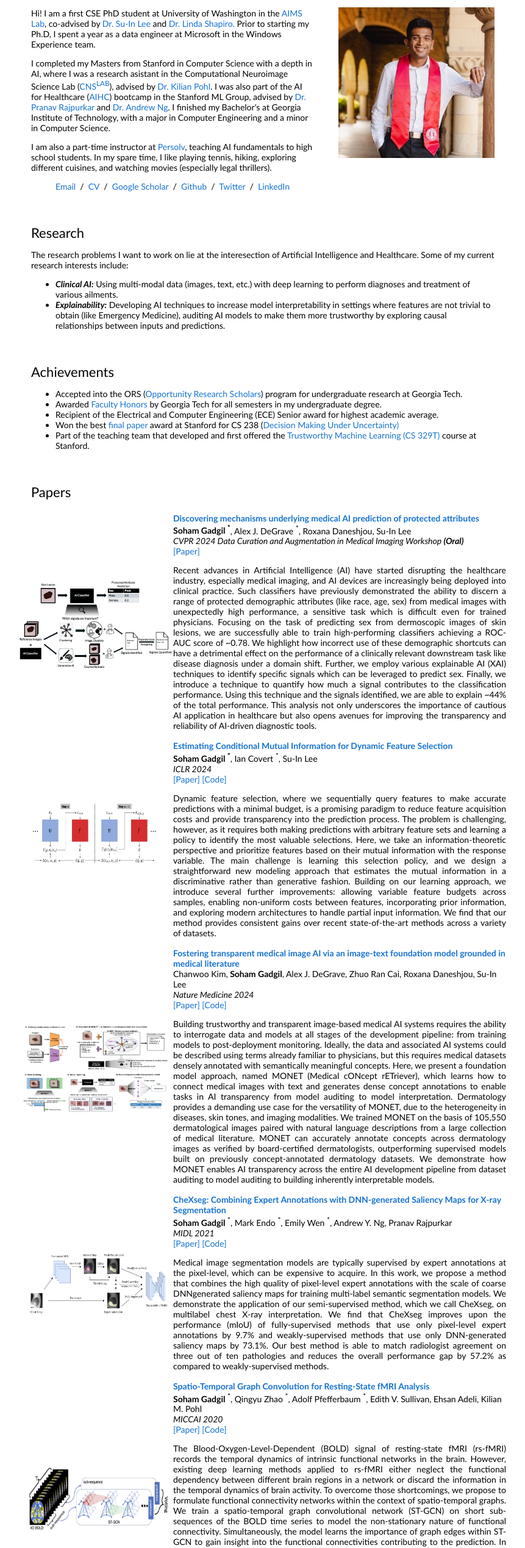
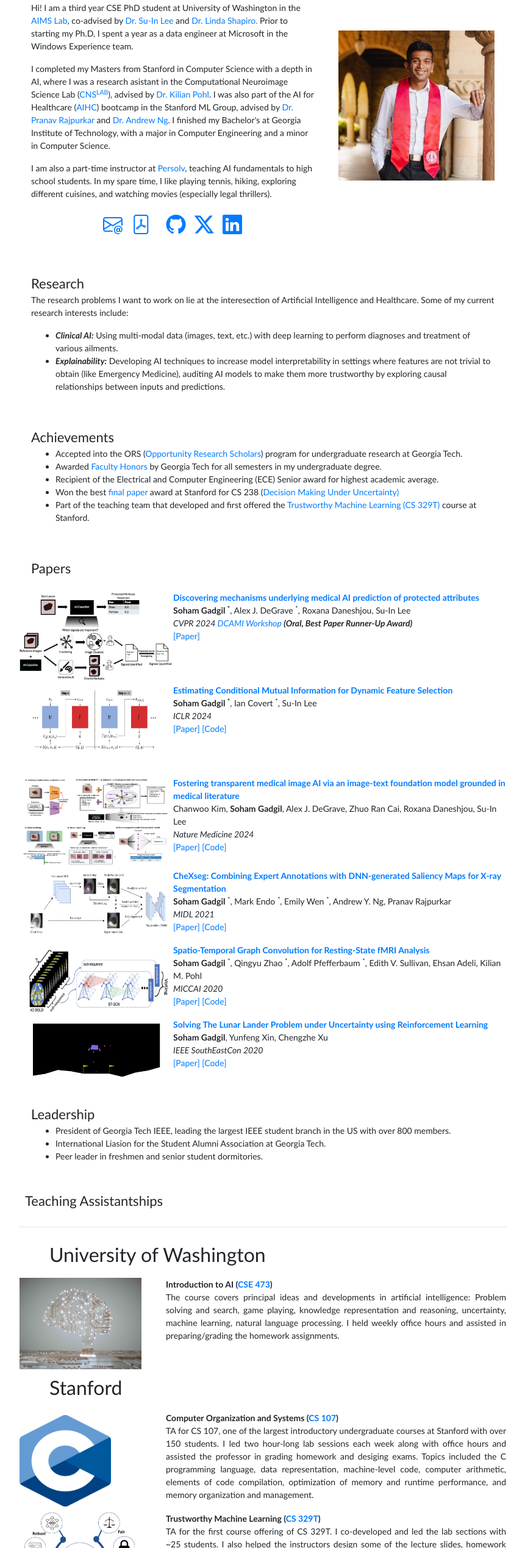
Before and after one commit to sgadgil6/sgadgil6.github.io, a plain HTML site: page index.html in a window 1280 px wide. Shown: the part 82-2620 px from the top of the page at 61% size, without its empty margins (209-1070 px from the left). Drawn offline with nearby package versions, Linux system fonts and the light colour scheme; some icons are missing.

Commit message:
updating icons and about me

```diff
--- a/index.html
+++ b/index.html
@@ -11,6 +11,41 @@
   <meta name="viewport" content="width=device-width, initial-scale=1">
 
   <link rel="stylesheet" type="text/css" href="stylesheet.css">
+  <link href="https://cdn.jsdelivr.net/npm/bootstrap-icons/font/bootstrap-icons.css" rel="stylesheet">
+  <link rel="stylesheet" href="https://stackpath.bootstrapcdn.com/bootstrap/4.5.0/css/bootstrap.min.css">
+  <link rel="stylesheet" href="https://cdn.jsdelivr.net/gh/jpswalsh/academicons@1/css/academicons.min.css">
+
+  <script src="https://code.jquery.com/jquery-3.5.1.min.js"></script>
+  <script src="https://cdn.jsdelivr.net/npm/popper.js@1.16.0/dist/umd/popper.min.js"></script>
+  <script src="https://stackpath.bootstrapcdn.com/bootstrap/4.5.0/js/bootstrap.min.js"></script>
+  <script>
+  $(document).ready(function(){
+      $('[data-toggle="tooltip"]').tooltip({
+          placement : 'bottom'
+      });
+  });
+  </script>
+  <style>
+    /* Customizing the tooltip */
+    .tooltip-inner {
+        background-color: black; /*Change background color*/
+        color: white; /* Change text color */
+        border-radius: 10px; /* Rounded corners */
+        font-size: 12x; /* Increase font size */
+        padding: 10px; /* Add padding */
+        box-shadow: 0px 4px 8px rgba(0, 0, 0, 0.2); /* Add a shadow */
+    }
+
+    /* Tooltip arrow customization */
+    .tooltip.bs-tooltip-top .tooltip-arrow {
+        border-top-color: #4CAF50; /* Match arrow color to the tooltip */
+    }
+
+    /* Animation for tooltip */
+    .fade {
+        transition: opacity 0.5s ease-in-out; /* Smooth fade-in/out effect */
+    }
+</style>
   <link rel="icon" type="image/png" href="images/seal_icon.png">
 </head>
 
@@ -25,7 +60,7 @@
                 <name>Soham Gadgil</name>
               </p>
               <p>
-              Hi! I am a first CSE PhD
+              Hi! I am a third year CSE PhD
               student at University of Washington in the <a href="https://aims.cs.washington.edu/home" target="_blank">AIMS Lab</a>, co-advised by <a href="https://www.linkedin.com/in/su-in-lee-b9855073/" target="_blank">Dr. Su-In Lee</a> and <a href="https://homes.cs.washington.edu/~shapiro/" target="_blank">Dr. Linda Shapiro.</a> Prior to starting my Ph.D, I spent a year as a data engineer at Microsoft in the Windows Experience team.
               </p>
               <p class="content">
@@ -33,12 +68,12 @@
               </p>
               <p class="content">I am also a part-time instructor at <a href="https://persolv.ai/" target="_blank">Persolv</a>, teaching AI fundamentals to high school students. In my spare time, I like playing tennis, hiking, exploring different cuisines, and watching movies (especially legal thrillers).
               <p style="text-align:center">
-                <a href="mailto:sgadgil@uw.edu">Email</a> &nbsp/&nbsp
-                <a href="data/Resume_Soham_Gadgil_PhD_12_15_23.pdf" target="_blank">CV</a> &nbsp/&nbsp
-                <a href="https://scholar.google.com/citations?user=Tg2VT2UAAAAJ&hl=en&oi=ao" target="_blank">Google Scholar</a> &nbsp/&nbsp
-                <a href="https://github.com/sgadgil6" target="_blank"> Github </a> &nbsp/&nbsp
-                <a href="https://twitter.com/soham_gadgil" target="_blank"> Twitter </a> &nbsp/&nbsp
-                <a href="https://www.linkedin.com/in/soham-gadgil-2729a9105/" target="_blank">LinkedIn</a>
+                <a href="mailto:sgadgil@uw.edu"><span class="bi bi-envelope-at" data-toggle="tooltip" data-original-title="Email" style="font-size: 2rem;"></span></a> &nbsp&nbsp
+                <a href="data/Resume_Soham_Gadgil_PhD_12_15_23.pdf" target="_blank"><span class="bi bi-file-pdf" data-toggle="tooltip" data-original-title="CV" style="font-size: 2rem;"></span></a></a> &nbsp&nbsp
+                <a href="https://scholar.google.com/citations?user=Tg2VT2UAAAAJ&hl=en&oi=ao" target="_blank"><i class="ai ai-google-scholar ai-2x" data-toggle="tooltip" data-original-title="Google Scholar" style="font-size: 2rem;"></i></a> &nbsp&nbsp
+                <a href="https://github.com/sgadgil6" target="_blank"><span class="bi bi-github" data-toggle="tooltip" data-original-title="GitHub" style="font-size: 2rem;"></span></a> &nbsp&nbsp
+                <a href="https://twitter.com/soham_gadgil" target="_blank"><span class="bi bi-twitter-x" data-toggle="tooltip" data-original-title="Twitter" style="font-size: 2rem;"></span></a> &nbsp&nbsp
+                <a href="https://www.linkedin.com/in/soham-gadgil-2729a9105/" target="_blank"><span class="bi bi-linkedin" data-toggle="tooltip" data-original-title="LinkedIn" style="font-size: 2rem;"></span></a>
               </p>
             </td>
             <td style="padding:2.5%;width:40%;max-width:40%">
@@ -102,11 +137,11 @@
             Roxana Daneshjou,
             Su-In Lee
             <br>
-              <em>CVPR 2024 Data Curation and Augmentation in Medical Imaging Workshop <strong>(Oral)</strong> </em>
+              <em>CVPR 2024 <a href="https://dca-in-mi.github.io/" target="_blank">DCAMI Workshop</a> <strong>(Oral, Best Paper Runner-Up Award)</strong> </em>
               <!-- <font color="red">(Poster)</font> -->
               <br>
               <a href="https://www.medrxiv.org/content/10.1101/2024.04.09.24305289v1.full.pdf" target="_blank"> [Paper]</a>
-              <p align="justify"> Recent advances in Artificial Intelligence (AI) have
+              <!-- <p align="justify"> Recent advances in Artificial Intelligence (AI) have
                 started disrupting the healthcare industry, especially medical imaging, and AI devices are increasingly being deployed
                 into clinical practice. Such classifiers have previously
                 demonstrated the ability to discern a range of protected demographic attributes (like race, age, sex) from medical images with unexpectedly high performance, a sensitive task
@@ -121,7 +156,7 @@
                 performance. Using this technique and the signals identified, we are able to explain ~44% of the total performance.
                 This analysis not only underscores the importance of cautious AI application in healthcare but also opens avenues
                 for improving the transparency and reliability of AI-driven
-                diagnostic tools.</p>
+                diagnostic tools.</p>  -->
             </td>
           </tr>
           <tr>
@@ -139,7 +174,7 @@
               <br>
               <a href="https://arxiv.org/pdf/2306.03301.pdf" target="_blank"> [Paper]</a>
               <a href="https://github.com/suinleelab/DIME" target="_blank"> [Code]</a>
-              <p align="justify"> Dynamic feature selection, where we sequentially query features to make accurate
+              <!-- <p align="justify"> Dynamic feature selection, where we sequentially query features to make accurate
                 predictions with a minimal budget, is a promising paradigm to reduce feature
                 acquisition costs and provide transparency into the prediction process. The problem is challenging, however, as it requires both making predictions with arbitrary
                 feature sets and learning a policy to identify the most valuable selections. Here,
@@ -150,7 +185,7 @@
                 fashion. Building on our learning approach, we introduce several further improvements: allowing variable feature budgets across samples, enabling non-uniform
                 costs between features, incorporating prior information, and exploring modern
                 architectures to handle partial input information. We find that our method provides
-                consistent gains over recent state-of-the-art methods across a variety of datasets.</p>
+                consistent gains over recent state-of-the-art methods across a variety of datasets.</p>  -->
             </td>
           </tr>
 
@@ -173,7 +208,7 @@
               <a href="https://www.medrxiv.org/content/medrxiv/early/2023/06/12/2023.06.07.23291119.full.pdf" target="_blank"> [Paper]</a>
               <a href="https://github.com/suinleelab/MONET" target="_blank"> [Code]</a>
 
-              <p align="justify"> Building trustworthy and transparent image-based medical AI systems requires the ability to interrogate data and
+              <!-- <p align="justify"> Building trustworthy and transparent image-based medical AI systems requires the ability to interrogate data and
                 models at all stages of the development pipeline: from training models to post-deployment monitoring. Ideally,
                 the data and associated AI systems could be described using terms already familiar to physicians, but this requires
                 medical datasets densely annotated with semantically meaningful concepts. Here, we present a foundation model
@@ -184,7 +219,7 @@
                 language descriptions from a large collection of medical literature. MONET can accurately annotate concepts across
                 dermatology images as verified by board-certified dermatologists, outperforming supervised models built on previously
                 concept-annotated dermatology datasets. We demonstrate how MONET enables AI transparency across the entire AI
-                development pipeline from dataset auditing to model auditing to building inherently interpretable models.</p>
+                development pipeline from dataset auditing to model auditing to building inherently interpretable models.</p>  -->
 
             </td>
           </tr>
@@ -207,13 +242,13 @@
               <a href="https://proceedings.mlr.press/v143/gadgil21a/gadgil21a.pdf" target="_blank">[Paper]</a>
               <a href="https://github.com/stanfordmlgroup/CheXseg" target="_blank">[Code]</a>
 
-              <p align="justify"> Medical image segmentation models are typically supervised by expert annotations at the
+              <!-- <p align="justify"> Medical image segmentation models are typically supervised by expert annotations at the
                 pixel-level, which can be expensive to acquire. In this work, we propose a method that
                 combines the high quality of pixel-level expert annotations with the scale of coarse DNNgenerated saliency maps for training multi-label semantic segmentation models. We demonstrate the application of our semi-supervised method, which we call CheXseg, on multilabel chest X-ray interpretation. We find that CheXseg improves upon the performance
                 (mIoU) of fully-supervised methods that use only pixel-level expert annotations by 9.7%
                 and weakly-supervised methods that use only DNN-generated saliency maps by 73.1%. Our
                 best method is able to match radiologist agreement on three out of ten pathologies and
-                reduces the overall performance gap by 57.2% as compared to weakly-supervised methods.</p>
+                reduces the overall performance gap by 57.2% as compared to weakly-supervised methods.</p>  -->
 
             </td>
           </tr>
@@ -237,7 +272,7 @@
               <a href="https://www.ncbi.nlm.nih.gov/pmc/articles/PMC7700758/pdf/nihms-1645484.pdf" target="_blank">[Paper]</a>
               <a href="https://github.com/sgadgil6/cnslab_fmri" target="_blank">[Code]</a>
 
-              <p align="justify"> The Blood-Oxygen-Level-Dependent (BOLD) signal of resting-state fMRI (rs-fMRI) records the
+              <!-- <p align="justify"> The Blood-Oxygen-Level-Dependent (BOLD) signal of resting-state fMRI (rs-fMRI) records the
                 temporal dynamics of intrinsic functional networks in the brain. However, existing deep learning
                 methods applied to rs-fMRI either neglect the functional dependency between different brain
                 regions in a network or discard the information in the temporal dynamics of brain activity. To
@@ -251,7 +286,7 @@
                 significantly more accurate than common approaches in predicting gender and age based on
                 BOLD signals. Furthermore, the brain regions and functional connections significantly
                 contributing to the predictions of our model are important markers according to the neuroscience
-                literature.</p>
+                literature.</p>  -->
 
             </td>
           </tr>
@@ -272,7 +307,7 @@
               <br>
               <a href="https://ieeexplore.ieee.org/abstract/document/9368267" target="_blank">[Paper]</a>
               <a href="https://github.com/sgadgil6/lunar_lander_project" target="_blank">[Code]</a>
-              <p align="justify"> Reinforcement Learning (RL) is an area of machine learning concerned with enabling an agent to navigate an environment with uncertainty in order to maximize some notion of cumulative long-term reward. In this paper, we implement and analyze two different RL techniques, Sarsa and Deep QLearning, on OpenAI Gym's LunarLander-v2 environment. We then introduce additional uncertainty to the original problem to test the robustness of the mentioned techniques. With our best models, we are able to achieve average rewards of 170+ with the Sarsa agent and 200+ with the Deep Q-Learning agent on the original problem. We also show that these techniques are able to overcome the additional uncertainities and achieve positive average rewards of 100+ with both agents. We then perform a comparative analysis of the two techniques to conclude which agent peforms better.</p>
+              <!-- <p align="justify"> Reinforcement Learning (RL) is an area of machine learning concerned with enabling an agent to navigate an environment with uncertainty in order to maximize some notion of cumulative long-term reward. In this paper, we implement and analyze two different RL techniques, Sarsa and Deep QLearning, on OpenAI Gym's LunarLander-v2 environment. We then introduce additional uncertainty to the original problem to test the robustness of the mentioned techniques. With our best models, we are able to achieve average rewards of 170+ with the Sarsa agent and 200+ with the Deep Q-Learning agent on the original problem. We also show that these techniques are able to overcome the additional uncertainities and achieve positive average rewards of 100+ with both agents. We then perform a comparative analysis of the two techniques to conclude which agent peforms better.</p>  -->
 
             </td>
           </tr>
@@ -413,6 +448,8 @@
       </td>
     </tr>
   </table>
+
+
 </body>
 
 </html>
```
